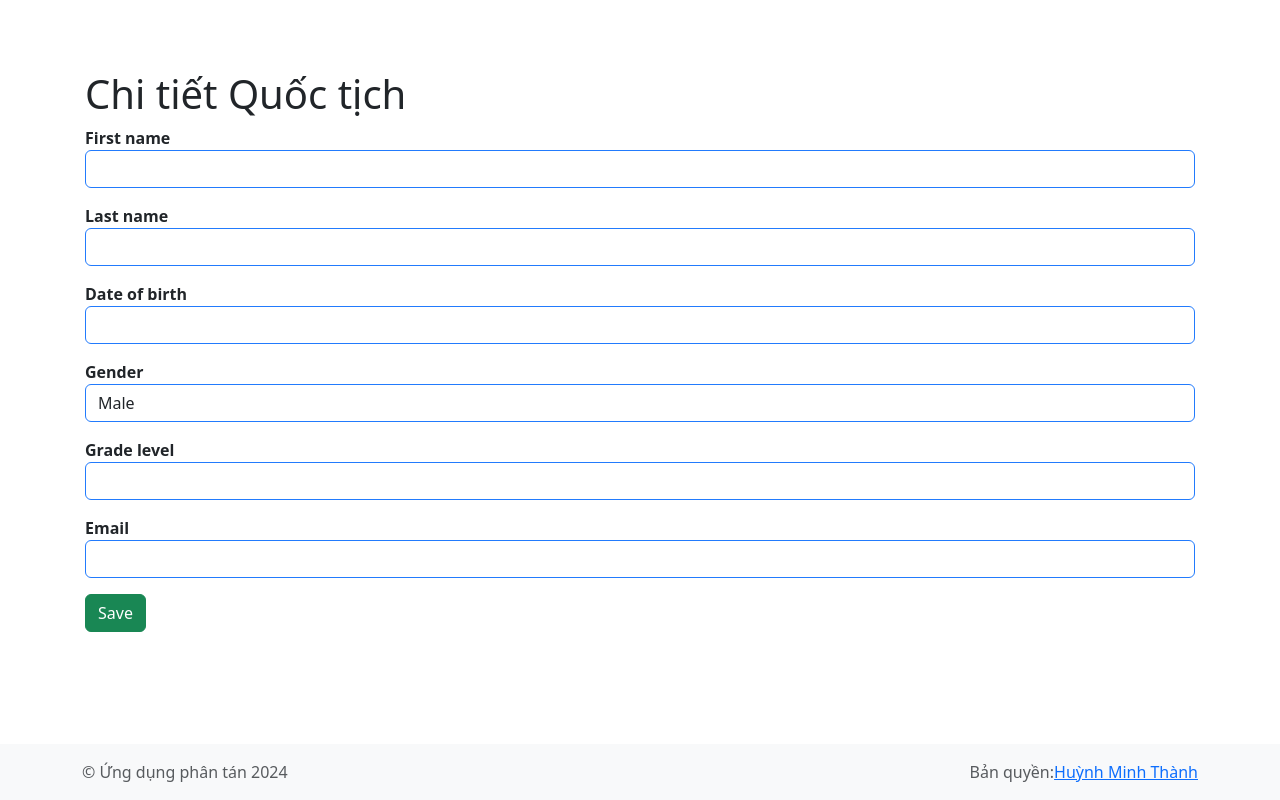
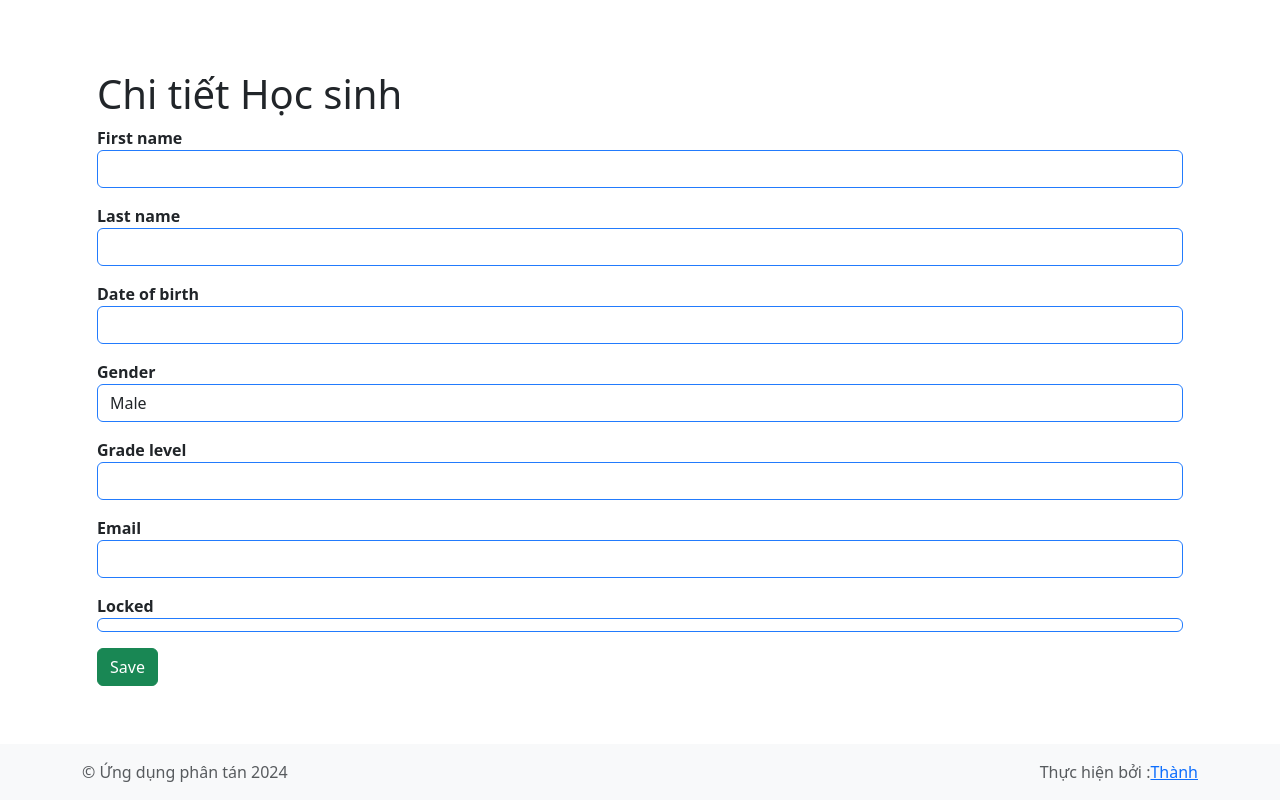
Before and after one commit to thanh123dw/seminar, a Yii app: template views/students/edit.php in a window 1280 px wide. Run offline with PHP 8.4 and a stand-in for Yii, Linux system fonts and the light colour scheme; the template is opened without the code that fills it, so the values that code supplies are empty; form fields are guessed from the names that the template uses; some libraries are stand-ins or nearby versions.

Commit message:
update code

```diff
--- a/config/web.php
+++ b/config/web.php
@@ -7,6 +7,7 @@ $config = [
     'id' => 'basic',
     'basePath' => dirname(__DIR__),
     'bootstrap' => ['log'],
+    'language' => 'vi-VN',
     'aliases' => [
         '@bower' => '@vendor/bower-asset',
         '@npm'   => '@vendor/npm-asset',
--- a/controllers/StudentsController.php
+++ b/controllers/StudentsController.php
@@ -12,7 +12,6 @@ use yii\web\NotFoundHttpException;
  */
 class StudentsController extends Controller
 {
-
     public function actionIndex()
     {
         $searchModel = new StudentsSearch();
@@ -26,7 +25,7 @@ class StudentsController extends Controller
 
     public function actionCreate()
     {
-        return $this->editAdmission();
+        return $this->editStudents();
     }
 
     public function actionUpdate($id)
--- a/models/Students.php
+++ b/models/Students.php
@@ -37,7 +37,7 @@ class Students extends \yii\db\ActiveRecord
             [['gender'], 'string'],
             [['grade_level', 'locked'], 'integer'],
             [['first_name', 'last_name'], 'string', 'max' => 50],
-            [['email'], 'string', 'max' => 100],
+            [['email'], 'email'],
         ];
     }
 
--- a/views/layouts/main.php
+++ b/views/layouts/main.php
@@ -72,7 +72,7 @@ $this->registerLinkTag(['rel' => 'icon', 'type' => 'image/x-icon', 'href' => Yii
     <div class="container">
         <div class="row text-muted">
             <div class="col-md-6 text-center text-md-start">&copy; Ứng dụng phân tán <?= date('Y') ?></div>
-            <div class="col-md-6 text-center text-md-end">Bản quyền:<a href="https://www.facebook.com/">Huỳnh Minh Thành</a></div>
+            <div class="col-md-6 text-center text-md-end">Thực hiện bởi :<a href="https://www.facebook.com/">Thành</a></div>
         </div>
     </div>
 </footer>
--- a/views/students/_form.php
+++ b/views/students/_form.php
@@ -24,6 +24,8 @@ use yii\widgets\ActiveForm;
 
     <?= $form->field($model, 'email')->textInput(['maxlength' => true]) ?>
 
+    <?= $form->field($model, 'locked')->checkbox(['class' => 'form-check-input']) ?>
+
     <div class="form-group">
         <?= Html::submitButton('Save', ['class' => 'btn btn-success']) ?>
     </div>
--- a/views/students/edit.php
+++ b/views/students/edit.php
@@ -5,10 +5,11 @@ use yii\helpers\Html;
 /** @var yii\web\View $this */
 /** @var app\models\Students $model */
 
-$this->title = 'Chi tiết Quốc tịch';
+$this->title = 'Chi tiết Học sinh';
+$this->params['breadcrumbs'][] = $this->title;
 ?>
 
-<div class="students-update">
+<div class="students-update container">
 
   <h1><?= Html::encode($this->title) ?></h1>
 
```
Also changed, not shown: models/StudentsSearch.php (+2 -13 lines), views/students/_search.php (+2 -5 lines), views/students/index.php (+9 -11 lines).
